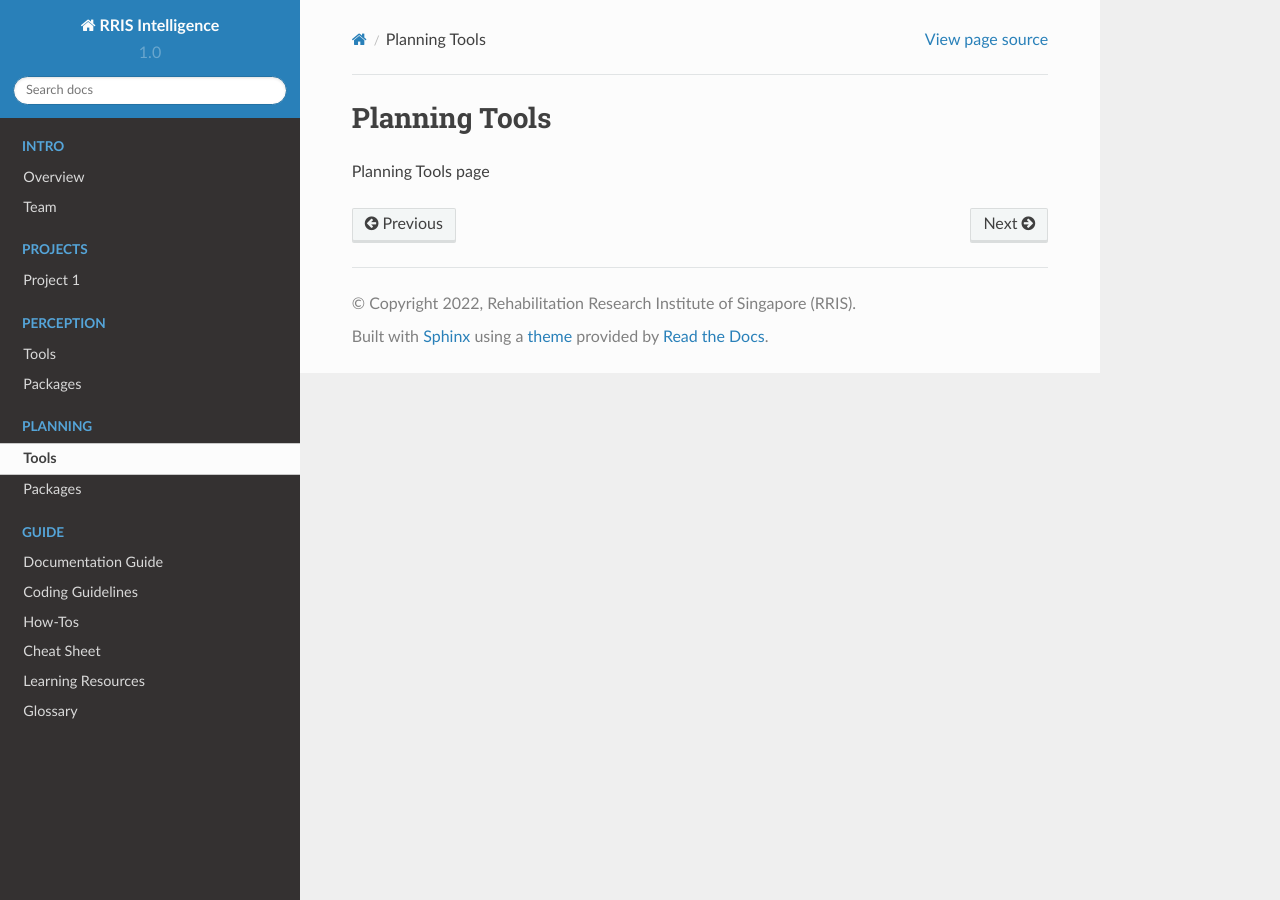
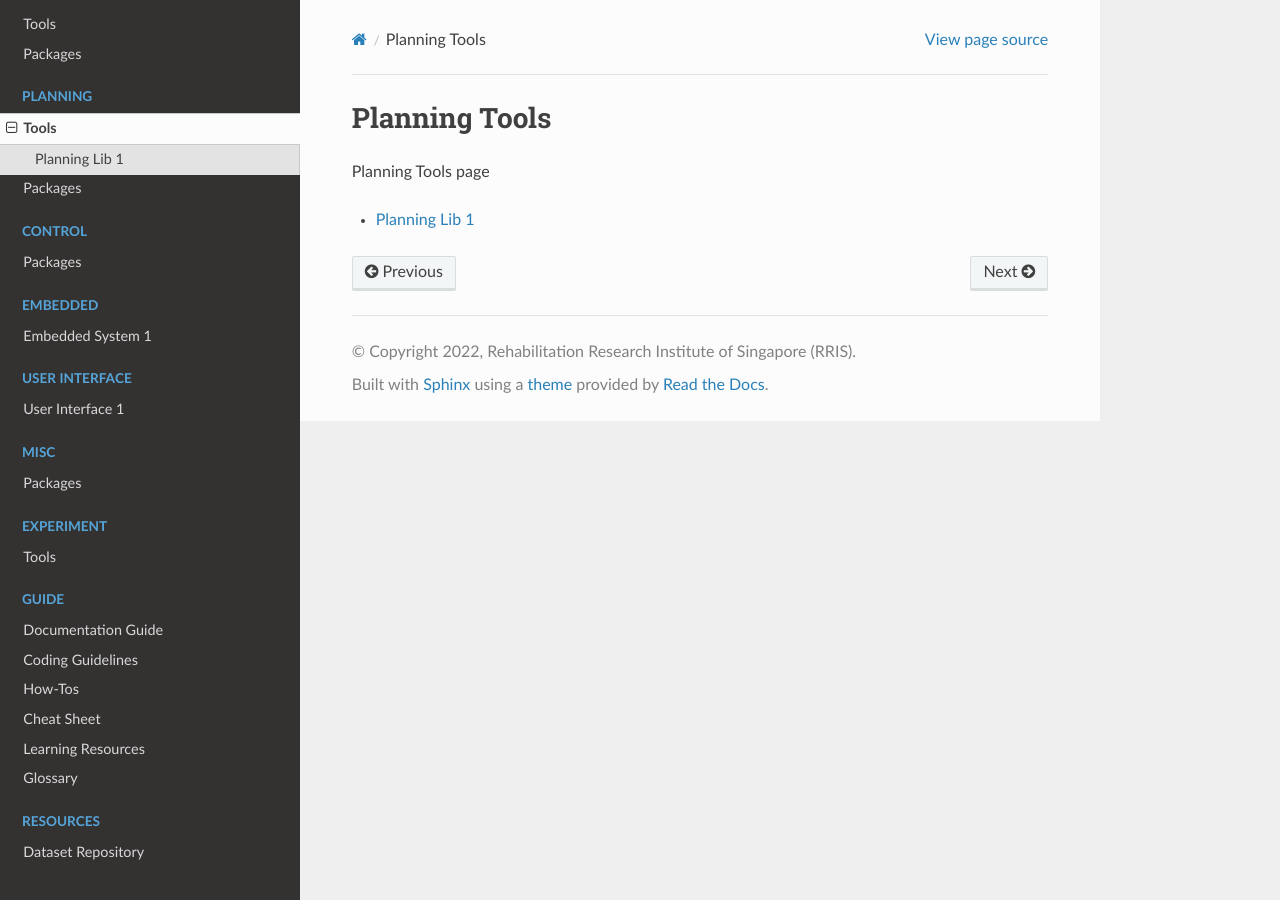
Before and after one commit to tky1026/rris_doc, a Sphinx documentation site: the page built from docs/source/Doc/CPlanning/tools.rst, in a window 1280 px wide. Built offline with Sphinx 7.4.7 and the Read the Docs theme 2.0.0, drawn with Linux system fonts in a browser that asks for light colours; pages that are not in the unit, such as notebooks, are missing from menus.

Commit message:
add boilerplate

```diff
--- /dev/null
+++ b/docs/source/Doc/CControl/Packages/pkg1.rst
@@ -0,0 +1,3 @@
+=============
+Control Pkg 1
+=============
--- /dev/null
+++ b/docs/source/Doc/CControl/packages.rst
@@ -0,0 +1,9 @@
+Control Packages
+================
+
+Control Packages page
+
+.. toctree::
+   :titlesonly:
+
+   Packages/pkg1
--- /dev/null
+++ b/docs/source/Doc/CEmbedded/embed1.rst
@@ -0,0 +1,3 @@
+=================
+Embedded System 1
+=================
--- /dev/null
+++ b/docs/source/Doc/CExperiment/Tools/tool1.rst
@@ -0,0 +1,3 @@
+=================
+Experiment Tool 1
+=================
--- /dev/null
+++ b/docs/source/Doc/CMisc/Packages/pkg1.rst
@@ -0,0 +1,3 @@
+=============
+Control Pkg 1
+=============
--- /dev/null
+++ b/docs/source/Doc/CMisc/packages.rst
@@ -0,0 +1,9 @@
+Misc Packages
+=============
+
+Misc Packages page
+
+.. toctree::
+   :titlesonly:
+
+   Packages/pkg1
--- /dev/null
+++ b/docs/source/Doc/CPlanning/Packages/pkg1.rst
@@ -0,0 +1,3 @@
+==============
+Planning Pkg 1
+==============
--- /dev/null
+++ b/docs/source/Doc/CPlanning/Tools/lib1.rst
@@ -0,0 +1,3 @@
+==============
+Planning Lib 1
+==============
--- a/docs/source/Doc/CPlanning/packages.rst
+++ b/docs/source/Doc/CPlanning/packages.rst
@@ -1,7 +1,9 @@
 Planning Packages
-===================
+=================
 
 Planning Packages page
 
 .. toctree::
    :titlesonly:
+
+   Packages/pkg1
--- a/docs/source/Doc/CPlanning/tools.rst
+++ b/docs/source/Doc/CPlanning/tools.rst
@@ -5,3 +5,5 @@ Planning Tools page
 
 .. toctree::
    :titlesonly:
+
+   Tools/lib1
--- /dev/null
+++ b/docs/source/Doc/CUserInterface/ui1.rst
@@ -0,0 +1,3 @@
+================
+User Interface 1
+================
--- /dev/null
+++ b/docs/source/Doc/Resources/rsrs_dataset.rst
@@ -0,0 +1,3 @@
+=======
+Dataset
+=======
```
Also changed, not shown: docs/source/Doc/CExperiment/tools.rst (added, +9 -0 lines), docs/source/TOC.rst (+10 -5 lines).
